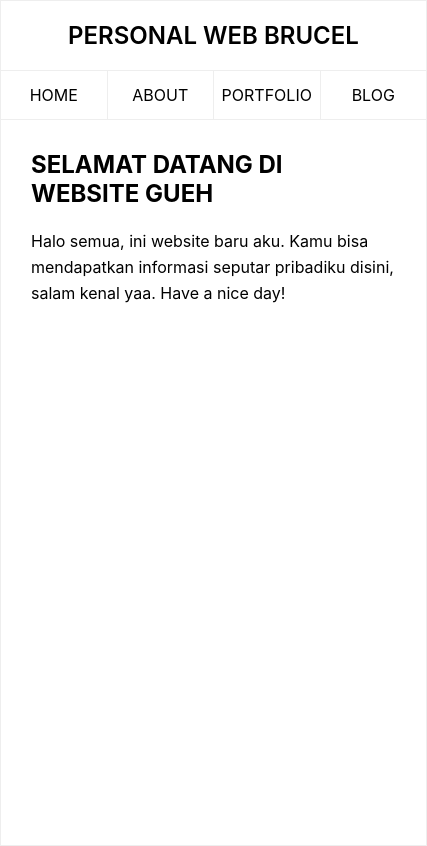
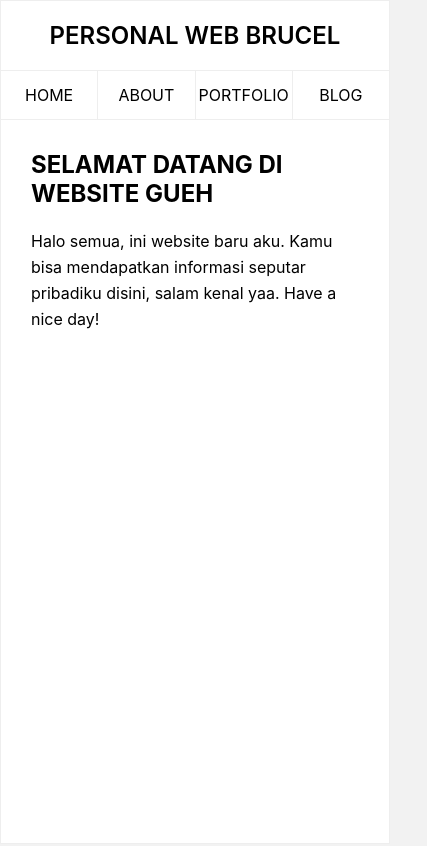
Before and after one commit to BrucelD14/personal-web, a React (Create React App) app: page / in a window 390 px wide. Shown: the whole page, 427 px wide, since content can reach past the window. Built offline with nearby package versions, Linux system fonts and the light colour scheme.

Commit message:
fix horizontal scroll & change title of page

```diff
--- a/src/App.css
+++ b/src/App.css
@@ -1,9 +1,19 @@
+* {
+    box-sizing: border-box;
+}
+
 .app {
     width: 425px;
     margin: 0 auto;
     background-color: white;
     border: 1px solid #eee;
     min-height: 100vh;
+}
+
+@media (max-width: 420px) {
+    .app {
+        width: 100%;
+    }
 }
 
 .brand {
--- a/src/pages/About.js
+++ b/src/pages/About.js
@@ -1,4 +1,10 @@
+import { useEffect } from "react";
+
 export default function About() {
+  useEffect(function () {
+    document.title = "ABOUT";
+  }, []);
+
   return (
     <section className="section">
       <h1 className="section-title">ABOUT</h1>
--- a/src/pages/Blog.js
+++ b/src/pages/Blog.js
@@ -6,6 +6,7 @@ export default function Blog() {
   const [loading, setLoading] = useState(true);
 
   useEffect(function () {
+    document.title = "BLOG";
     async function getArticles() {
       const request = await fetch(
         "https://api.spaceflightnewsapi.net/v3/blogs"
@@ -21,7 +22,9 @@ export default function Blog() {
   return (
     <section className="section">
       <h1 className="section-title">BLOG PAGE</h1>
-      <p className="section-description">Ini beberapa artikel yang dapat anda nikmati:</p>
+      <p className="section-description">
+        Ini beberapa artikel yang dapat anda nikmati:
+      </p>
 
       {loading ? (
         <i>Loading blogs..</i>
--- a/src/pages/BlogDetail.js
+++ b/src/pages/BlogDetail.js
@@ -9,14 +9,15 @@ export default function BlogDetail() {
 
   useEffect(
     function () {
+      document.title = "BLOG DETAIL";
       async function getArticle() {
         const request = await fetch(
           `https://api.spaceflightnewsapi.net/v3/blogs/${params.id}`
         );
 
         if (!request.ok) {
-            setLoading(false);
-            return setNotFound(true);
+          setLoading(false);
+          return setNotFound(true);
         }
 
         const response = await request.json();
@@ -29,8 +30,8 @@ export default function BlogDetail() {
     [params]
   );
 
-  if(notFound) {
-    return <h1>BLOG TIDAK DITEMUKAN :(</h1>
+  if (notFound) {
+    return <h1>BLOG TIDAK DITEMUKAN :(</h1>;
   }
 
   return (
@@ -40,8 +41,14 @@ export default function BlogDetail() {
       ) : (
         <article className="article">
           <h1 className="article-title">{article.title}</h1>
-          <time className="article-time">{new Date(article.publishedAt).toLocaleDateString()}</time>
-          <img src={article.imageUrl} alt={article.title} className="article-image" />
+          <time className="article-time">
+            {new Date(article.publishedAt).toLocaleDateString()}
+          </time>
+          <img
+            src={article.imageUrl}
+            alt={article.title}
+            className="article-image"
+          />
           <p className="article-summary">{article.summary}</p>
           <p className="article-source">
             Source:{" "}
--- a/src/pages/Home.js
+++ b/src/pages/Home.js
@@ -1,4 +1,10 @@
+import { useEffect } from "react";
+
 export default function Home() {
+  useEffect(function () {
+    document.title = "HOME";
+  }, []);
+
   return (
     <section className="section">
       <h1 className="section-title">SELAMAT DATANG DI WEBSITE GUEH</h1>
--- a/src/pages/Portfolio.js
+++ b/src/pages/Portfolio.js
@@ -1,4 +1,10 @@
+import { useEffect } from "react";
+
 export default function Portfolio() {
+  useEffect(function () {
+    document.title = "PORTFOLIO";
+  }, []);
+
   return (
     <section className="section">
       <h1 className="section-title">PORTFOLIO PAGE</h1>
```
